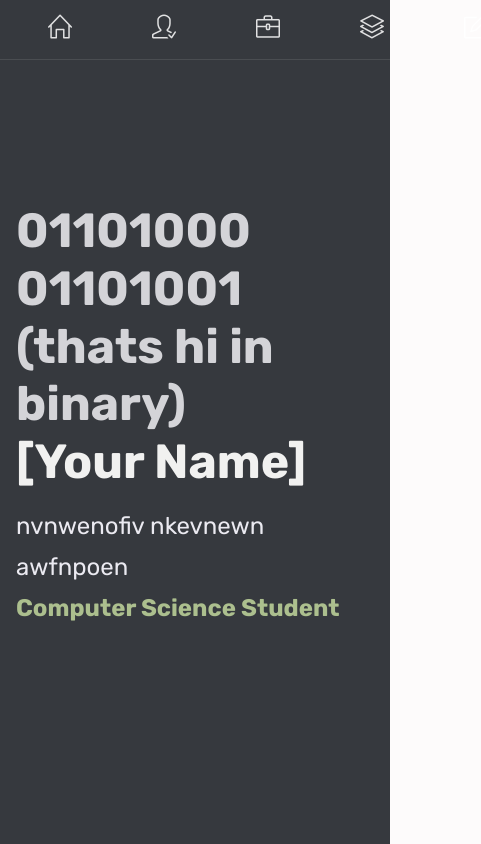
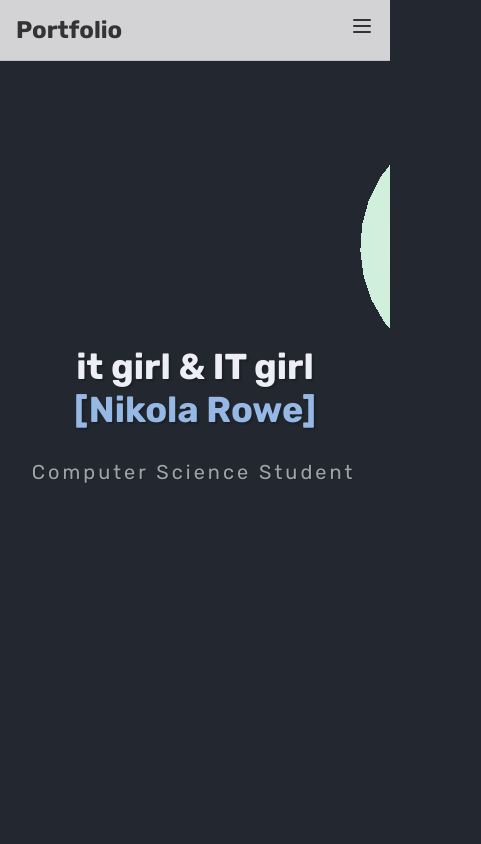
Before and after one commit to nikolaSrowe/nikolaSrowe, a React (Create React App) app: page / in a window 390 px wide. Shown: the top 844 px of the page, 481 px wide, since content can reach past the window. Built offline with nearby package versions, Linux system fonts and the light colour scheme.

Commit message:
updated stuff hero section

```diff
--- a/package.json
+++ b/package.json
@@ -9,6 +9,7 @@
     "@testing-library/react": "^13.4.0",
     "@testing-library/user-event": "^13.5.0",
     "@tweenjs/tween.js": "^25.0.0",
+    "lucide-react": "^0.474.0",
     "particles.js": "^2.0.0",
     "react": "^18.3.1",
     "react-dom": "^18.3.1",
@@ -39,5 +40,10 @@
       "last 1 firefox version",
       "last 1 safari version"
     ]
+  },
+  "devDependencies": {
+    "autoprefixer": "^10.4.20",
+    "postcss": "^8.5.1",
+    "tailwindcss": "^4.0.2"
   }
 }
--- a/src/App.css
+++ b/src/App.css
@@ -6,5 +6,5 @@
   justify-content: center;
   position: relative;
   z-index: 1;
-  background-color: #36393e;
+  background-color: hsl(220, 15%, 16%);
 }
--- a/src/App.js
+++ b/src/App.js
@@ -20,7 +20,6 @@ function App() {
         <Hero />
         <Home />
         <About />
-        <Services />
         <Portfolio />
         <Blog />
         <Contact />
--- a/src/components/hero/Hero.css
+++ b/src/components/hero/Hero.css
@@ -1,71 +1,81 @@
-html, body {
-  height: 100%;
-  margin: 0;
-  padding: 0;
+/*=============== Hero Section ===============*/
+.hero {
+  position: relative;
+  height: 100vh; /* Full viewport height */
+  width: 100vw; /* Full viewport width */
+  background-color: var(--background);
+  color: var(--foreground);
+  display: flex;
+  align-items: center;
+  justify-content: center;
+  text-align: center;
+  padding: 0 1rem;
+  overflow: hidden; /* Prevent scrollbars */
+  margin-bottom: 0; /* Remove any bottom margin */
 }
 
-.hero {
-  display: flex;
-  align-items: center;
-  justify-content: space-between;
-  padding: 2rem 1rem;
-  height: 100vh;
-  width: 100%; /* Ensure it spans the full width */
-  color: #ebeaf1;
-  overflow: hidden; /* Prevent scrollbars from appearing */
+/*=============== Hero Animation Container ===============*/
+.hero-animation {
+  position: absolute;
+  top: 0;
+  left: 0;
+  width: 100%;
+  height: 100%;
+  z-index: 0; /* Ensure animation is behind the content */
 }
 
-
-
+/*=============== Hero Content ===============*/
 .hero-content {
-  max-width: 600px;
+  z-index: 1; /* Ensure content is above the animation */
+  max-width: 1080px;
+  margin: 0 auto;
 }
 
 .hero-title {
-  font-size: 3rem;
-  font-weight: bold;
-  line-height: 1.2;
+  font-size: var(--h1-font-size);
+  font-weight: var(--font-bold);
+  margin-bottom: 1.5rem;
+  text-shadow: 2px 2px 2px rgba(0, 0, 0, 0.2);
 }
 
-.highlight {
-  color: #f1f1f0;
+.hero-title .highlight {
+  color: var(--primary);
 }
 
 .hero-description {
-  font-size: 1.5rem;
-  margin-top: 1rem;
+  font-size: var(--h3-font-size);
+  color: var(--muted-foreground);
+  max-width: 600px;
+  margin: 0 auto;
+  text-shadow: 1px 1px 1px rgba(0, 0, 0, 0.2);
 }
 
+/*=============== Typing Animation (Optional) ===============*/
 .typing {
-  color: #acbf8e;
-  font-weight: bold;
-  border-right: 2px solid #acbf8e;
+  display: inline-block;
+  overflow: hidden;
+  border-right: 0.15em solid var(--primary); /* Typing cursor */
   white-space: nowrap;
-  overflow: hidden;
-  display: inline-block;
-  animation: typing 3s steps(20, end), blink 0.5s step-end infinite alternate;
+  margin: 0 auto;
+  letter-spacing: 0.15em;
+  animation: typing 3.5s steps(40, end), blink-caret 0.75s step-end infinite;
 }
 
 @keyframes typing {
   from {
-      width: 0;
+    width: 0;
   }
   to {
-      width: 100%;
+    width: 100%;
   }
 }
 
-@keyframes blink {
-  from {
-      border-color: transparent;
+@keyframes blink-caret {
+  from,
+  to {
+    border-color: transparent;
   }
-  to {
-      border-color: #acbf8e;
+  50% {
+    border-color: var(--primary);
   }
 }
-
-.hero-animation {
-  position: relative;
-  width: 300px;
-  height: 300px;
-}
--- a/src/components/hero/Hero.jsx
+++ b/src/components/hero/Hero.jsx
@@ -1,19 +1,129 @@
-import React from "react";
+import React, { useEffect, useRef } from "react";
+import * as THREE from "three";
 import "./Hero.css";
 
 const Hero = () => {
+  const containerRef = useRef(null);
+
+  useEffect(() => {
+    if (!containerRef.current) return;
+
+    const scene = new THREE.Scene();
+    const camera = new THREE.PerspectiveCamera(
+      75, // Field of view
+      window.innerWidth / window.innerHeight, // Aspect ratio
+      0.1, // Near clipping plane
+      1000 // Far clipping plane
+    );
+    const renderer = new THREE.WebGLRenderer({ alpha: true });
+    renderer.setSize(window.innerWidth, window.innerHeight); // Set to full viewport size
+    containerRef.current.appendChild(renderer.domElement);
+
+    // Add lighting
+    const ambientLight = new THREE.AmbientLight(0xffffff, 1);
+    scene.add(ambientLight);
+    const directionalLight = new THREE.DirectionalLight(0xffffff, 1);
+    directionalLight.position.set(0, 10, 10);
+    scene.add(directionalLight);
+
+    // Create 2D blob-like shapes with gradients
+    const gradients = [
+      { start: "#e5b9c1", end: "#c8e1d3" },
+      { start: "#dbf4b6", end: "#b1f3cc" },
+      { start: "#9ec1ed", end: "#a0efdb" },
+      { start: "#e7b4c4", end: "#acb7ed" },
+      { start: "#b1f3cc", end: "#9ec1ed" },
+      { start: "#a0efdb", end: "#e7b4c4" },
+      { start: "#acb7ed", end: "#dbf4b6" },
+    ];
+
+    const shapes = [];
+    const numBlobs = 8; // Fixed number of blobs
+    for (let i = 0; i < numBlobs; i++) {
+      const geometry = new THREE.CircleGeometry(5, 32); // Increase radius for larger blobs
+      const canvas = document.createElement("canvas");
+      canvas.width = 256;
+      canvas.height = 256;
+      const context = canvas.getContext("2d");
+      if (context) {
+        const gradient = context.createRadialGradient(128, 128, 0, 128, 128, 128);
+        gradient.addColorStop(0, gradients[i % gradients.length].start); // Cycle through gradients
+        gradient.addColorStop(1, gradients[i % gradients.length].end);
+        context.fillStyle = gradient;
+        context.fillRect(0, 0, 256, 256);
+      }
+      const texture = new THREE.CanvasTexture(canvas);
+      const material = new THREE.MeshBasicMaterial({
+        map: texture,
+        transparent: true,
+        opacity: 0.95,
+        side: THREE.DoubleSide,
+      });
+      const shape = new THREE.Mesh(geometry, material);
+
+      // Constrain blob positions within the visible area
+      const xRange = window.innerWidth * 0.2; // 20% of the screen width
+      const yRange = window.innerHeight * 0.2; // 20% of the screen height
+      const zRange = 10; // Depth range
+
+      shape.position.set(
+        (Math.random() - 0.5) * xRange, // Spread across the width (constrained)
+        (Math.random() - 0.5) * yRange, // Spread across the height (constrained)
+        (Math.random() - 0.5) * zRange // Random depth (closer range)
+      );
+
+      shape.rotation.z = Math.random() * Math.PI;
+      shapes.push(shape);
+      scene.add(shape);
+    }
+
+    camera.position.z = 20; // Adjust camera position to fit the entire scene
+
+    // Animation
+    const animate = () => {
+      requestAnimationFrame(animate);
+      shapes.forEach((shape, i) => {
+        // Constrain movement within the visible area
+        if (shape.position.x > window.innerWidth * 0.2) shape.position.x = window.innerWidth * 0.2;
+        if (shape.position.x < -window.innerWidth * 0.2) shape.position.x = -window.innerWidth * 0.2;
+        if (shape.position.y > window.innerHeight * 0.2) shape.position.y = window.innerHeight * 0.2;
+        if (shape.position.y < -window.innerHeight * 0.2) shape.position.y = -window.innerHeight * 0.2;
+
+        shape.position.y += Math.sin(Date.now() * 0.001 + i) * 0.005;
+        shape.rotation.z += 0.001;
+      });
+      renderer.render(scene, camera);
+    };
+    animate();
+
+    // Handle resize
+    const handleResize = () => {
+      if (!containerRef.current) return;
+      camera.aspect = window.innerWidth / window.innerHeight;
+      camera.updateProjectionMatrix();
+      renderer.setSize(window.innerWidth, window.innerHeight);
+    };
+    window.addEventListener("resize", handleResize);
+
+    return () => {
+      window.removeEventListener("resize", handleResize);
+      if (containerRef.current) {
+        containerRef.current.removeChild(renderer.domElement);
+      }
+    };
+  }, []);
+
   return (
     <section className="hero">
+      <div ref={containerRef} className="hero-animation" />
       <div className="hero-content">
         <h1 className="hero-title">
-        01101000 01101001 <p>{"(thats hi in binary)"}</p>  <span className="highlight">[Your Name]</span>
+          it girl & IT girl<p>{}</p>{" "}
+          <span className="highlight">[Nikola Rowe]</span>
         </h1>
         <p className="hero-description">
-          nvnwenofiv nkevnewn awfnpoen <span className="typing">Computer Science Student</span>
+          <span className="typing">Computer Science Student</span>
         </p>
-      </div>
-      <div className="hero-animation">
-        {/* Add any SVG, animated elements, or images here */}
       </div>
     </section>
   );
--- a/src/components/sidebar/Sidebar.jsx
+++ b/src/components/sidebar/Sidebar.jsx
@@ -1,63 +1,85 @@
-import React from 'react';
+import React, { useState, useEffect } from "react";
+import { Menu, X } from "lucide-react"; // Import icons for the mobile menu
 import "./sidebar.css";
 
 const Sidebar = () => {
-    return (
-        <aside className='aside'>
-            {/* Remove or comment out the logo section */}
-            {/*
-            <div className="sidebar-logo">
-                <a href="#home" className="nav__log">
-                    <img src={Logo} alt="Logo" style={{width: '50px', height: '50px', maxHeight: '50px'}} />
-                </a>
-            </div>
-            */}
+  const [isOpen, setIsOpen] = useState(false); // State for mobile menu toggle
+  const [activeSection, setActiveSection] = useState("home"); // State for active section
 
-            <div className="sidebar-content">
-                <nav className="nav">
-                    <div className="nav__menu">
-                        <ul className="nav__list">
-                            <li className="nav__item">
-                                <a href="#home" className="nav__link">
-                                    <i className="icon-home"></i>
-                                </a>
-                            </li>
+  // Handle scroll to detect active section
+  useEffect(() => {
+    const handleScroll = () => {
+      const sections = document.querySelectorAll("section");
+      const scrollPosition = window.scrollY + 100; // Adjust for better detection
+      sections.forEach((section) => {
+        const top = section.offsetTop;
+        const height = section.offsetHeight;
+        const id = section.getAttribute("id") || "";
+        if (scrollPosition >= top && scrollPosition < top + height) {
+          setActiveSection(id);
+        }
+      });
+    };
+    window.addEventListener("scroll", handleScroll);
+    return () => window.removeEventListener("scroll", handleScroll);
+  }, []);
 
-                            <li className="nav__item">
-                                <a href="#about" className="nav__link">
-                                    <i className="icon-user-following"></i>
-                                </a>
-                            </li>
+  // Smooth scroll to section
+  const scrollToSection = (sectionId) => {
+    const element = document.getElementById(sectionId);
+    if (element) {
+      element.scrollIntoView({ behavior: "smooth" });
+      setIsOpen(false); // Close mobile menu after clicking a link
+    }
+  };
 
-                            <li className="nav__item">
-                                <a href="#services" className="nav__link">
-                                    <i className="icon-briefcase"></i>
-                                </a>
-                            </li>
+  return (
+    <nav className="navbar">
+      <div className="navbar-container">
+        {/* Logo */}
+        <div className="navbar-logo">
+          <span className="logo-text">Portfolio</span>
+        </div>
 
-                            <li className="nav__item">
-                                <a href="#portfolio" className="nav__link">
-                                    <i className="icon-layers"></i>
-                                </a>
-                            </li>
+        {/* Desktop Navigation */}
+        <div className="navbar-links">
+          {["home", "about", "portfolio", "interests", "contact"].map((section) => (
+            <button
+              key={section}
+              onClick={() => scrollToSection(section)}
+              className={`nav-link ${
+                activeSection === section ? "active" : ""
+              }`}
+            >
+              {section.charAt(0).toUpperCase() + section.slice(1)}
+            </button>
+          ))}
+        </div>
 
-                            <li className="nav__item">
-                                <a href="#blog" className="nav__link">
-                                    <i className="icon-note"></i>
-                                </a>
-                            </li>
+        {/* Mobile Menu Toggle */}
+        <div className="mobile-menu-toggle" onClick={() => setIsOpen(!isOpen)}>
+          {isOpen ? <X className="icon" /> : <Menu className="icon" />}
+        </div>
 
-                            <li className="nav__item">
-                                <a href="#contact" className="nav__link">
-                                    <i className="icon-bubble"></i>
-                                </a>
-                            </li>
-                        </ul>
-                    </div>
-                </nav>
-            </div>
-        </aside>
-    );
-}
+        {/* Mobile Navigation */}
+        {isOpen && (
+          <div className="mobile-nav">
+            {["home", "about", "portfolio", "interests", "contact"].map((section) => (
+              <button
+                key={section}
+                onClick={() => scrollToSection(section)}
+                className={`mobile-nav-link ${
+                  activeSection === section ? "active" : ""
+                }`}
+              >
+                {section.charAt(0).toUpperCase() + section.slice(1)}
+              </button>
+            ))}
+          </div>
+        )}
+      </div>
+    </nav>
+  );
+};
 
 export default Sidebar;
--- a/src/components/sidebar/sidebar.css
+++ b/src/components/sidebar/sidebar.css
@@ -1,46 +1,114 @@
-.aside {
+/* Navbar Container */
+.navbar {
     position: fixed;
+    top: 0;
     left: 0;
-    top: 0;
-    background: transparent; /* Fully transparent */
-    border-bottom: 1px solid rgba(255, 255, 255, 0.1); /* Subtle border for visibility */
+    width: 100%;
+    background: rgba(255, 255, 255, 0.8); /* Semi-transparent background */
+    backdrop-filter: blur(10px); /* Blur effect */
+    border-bottom: 1px solid rgba(0, 0, 0, 0.1); /* Subtle border */
+    z-index: 1000; /* Ensure navbar is above other content */
+  }
+
+  /* Navbar Inner Container */
+  .navbar-container {
+    max-width: 1200px;
+    margin: 0 auto;
     padding: 0 1rem;
-    width: 100%;
     height: 60px;
     display: flex;
-    flex-direction: row; /* Keep navbar elements horizontal */
+    justify-content: space-between;
     align-items: center;
-    z-index: 10;
-}
+  }
 
-/* Ensures the navbar content stays centered and aligned properly */
-.sidebar-content {
-    flex: 1;
+  /* Logo */
+  .navbar-logo .logo-text {
+    font-size: 1.5rem;
+    font-weight: bold;
+    color: #333; /* Dark text color */
+  }
+
+  /* Desktop Navigation Links */
+  .navbar-links {
     display: flex;
-    justify-content: center;
-    align-items: center;
-}
+    gap: 1.5rem;
+  }
 
-/* Navbar items stay in a row */
-.nav__list {
-    display: flex;
-    flex-direction: row; /* Ensures elements stay horizontal */
-    justify-content: center;
-    align-items: center;
-    column-gap: 3rem; /* Increased space between items */
-    padding: 0 1rem; /* Added padding for better spacing */
-}
+  .nav-link {
+    font-size: 1rem;
+    color: #333; /* Dark text color */
+    font-weight: 500;
+    transition: color 0.3s;
+    background: none;
+    border: none;
+    cursor: pointer;
+  }
 
-/* Navbar links with better visibility on transparent background */
-.nav__link {
-    font-size: 1.5rem;
-    color: rgba(255, 255, 255, 0.85); /* Lightened color for visibility */
-    font-weight: var(--font-bold);
+  .nav-link:hover {
+    color: #007bff; /* Highlight color on hover */
+  }
+
+  .nav-link.active {
+    color: #007bff; /* Active section color */
+  }
+
+  /* Mobile Menu Toggle */
+  .mobile-menu-toggle {
+    display: none; /* Hidden by default */
+    cursor: pointer;
+  }
+
+  .mobile-menu-toggle .icon {
+    width: 24px;
+    height: 24px;
+    color: #333; /* Dark text color */
+  }
+
+  /* Mobile Navigation */
+  .mobile-nav {
+    display: none; /* Hidden by default */
+    flex-direction: column;
+    background: rgba(255, 255, 255, 0.95); /* Semi-transparent background */
+    backdrop-filter: blur(10px); /* Blur effect */
+    border-bottom: 1px solid rgba(0, 0, 0, 0.1); /* Subtle border */
+    position: absolute;
+    top: 60px;
+    left: 0;
+    width: 100%;
+    padding: 1rem;
+  }
+
+  .mobile-nav-link {
+    font-size: 1rem;
+    color: #333; /* Dark text color */
+    font-weight: 500;
     transition: color 0.3s;
-    padding: 0.5rem 1rem; /* Increased padding for better clickability */
-}
+    background: none;
+    border: none;
+    cursor: pointer;
+    text-align: left;
+    padding: 0.5rem 0;
+  }
 
-/* Hover effect to enhance contrast */
-.nav__link:hover {
-    color: #acbf8e;
-}
+  .mobile-nav-link:hover {
+    color: #007bff; /* Highlight color on hover */
+  }
+
+  .mobile-nav-link.active {
+    color: #007bff; /* Active section color */
+  }
+
+  /* Responsive Styles */
+  @media (max-width: 768px) {
+    .navbar-links {
+      display: none; /* Hide desktop links on mobile */
+    }
+
+    .mobile-menu-toggle {
+      display: block; /* Show mobile menu toggle */
+    }
+
+    .mobile-nav {
+      display: flex; /* Show mobile navigation when open */
+    }
+  }
--- a/src/index.css
+++ b/src/index.css
@@ -2,22 +2,30 @@
 @import url('https://fonts.googleapis.com/css2?family=Rubik:ital,wght@0,300..900;1,300..900&display=swap');
 
 /*=============== Variables CSS ===============*/
-:root{
-  /*========== Colors ==========*/
-  /*Color mode HSL(hue, saturation, lightness)*/
-  --first-color: #96A366;
-  /*#ACC18A*/
-  --title-color: #D4D4D8;
-  /*#605B56*/
-  --text-color: #837A75;
-  /* BEFORE:*/
-  --body-color: #fdfbfb;
-  /* BEFORE: hsl(258, 60%, 98%)*/
-  --container-color:#fdfbfb ;
-  /*#fff*/
+:root {
+  /* Colors */
+  --background: hsl(220, 15%, 16%);
+  --foreground: hsl(240, 33%, 95%);
+  --card: hsl(240, 10%, 3.9%);
+  --card-foreground: hsl(240, 33%, 95%);
+  --popover: hsl(240, 10%, 3.9%);
+  --popover-foreground: hsl(240, 33%, 95%);
+  --primary: hsl(213, 60%, 74%);
+  --primary-foreground: hsl(240, 5.9%, 10%);
+  --secondary: hsl(240, 3.7%, 15.9%);
+  --secondary-foreground: hsl(240, 33%, 95%);
+  --muted: hsl(240, 3.7%, 15.9%);
+  --muted-foreground: hsl(240, 5%, 64.9%);
+  --accent: hsl(196, 68%, 93%);
+  --accent-foreground: hsl(240, 5.9%, 10%);
+  --destructive: hsl(0, 62.8%, 30.6%);
+  --destructive-foreground: hsl(240, 33%, 95%);
+  --border: hsl(240, 3.7%, 15.9%);
+  --input: hsl(240, 3.7%, 15.9%);
+  --ring: hsl(240, 4.9%, 83.9%);
+  --radius: 0.75rem;
 
-  /*========== Font and Typography ==========*/
-  /*.5rem = 8px | 1rem = 16px*/
+  /* Fonts */
   --body-font: "Rubik", sans-serif;
   --h1-font-size: 2.25rem;
   --h2-font-size: 1.5rem;
@@ -26,41 +34,16 @@
   --small-font-size: 0.875rem;
   --smaller-font-size: 0.813rem;
 
-    /*========== Font Weight ==========*/
-    --font-medium: 500;
-    --font-semibold: 600;
-    --font-bold: 700;
+  /* Font Weights */
+  --font-medium: 500;
+  --font-semibold: 600;
+  --font-bold: 700;
 
-    /*========== Box shadow ==========*/
-    --shadow: 0px 5px 20px 0px rgb(69 67 96 / 10%);
-
-    /*========== Border Radius ==========*/
-    --border-radius: 20px;
+  /* Shadows */
+  --shadow: 0px 5px 20px 0px rgba(69, 67, 96, 0.1);
 }
 
-.theme-dark {
-  --first-color: #8AACC1;
-  --title-color: #dedeea;
-  --text-color: #c5c6c7;
-  --body-color: #333333;
-  --container-color: #444444;
-  --shadow: 0px 4px 6px rgba(20, 25, 48, 0.3);
-}
-
-/* Responsive typography */
-@media screen and (max-width: 1024px) {
-  :root {
-    --h1-font-size: 1.75rem;
-    --h2-font-size: 1.25rem;
-    --h3-font-size: 1rem;
-    --normal-font-size: 0.938rem;
-    --small-font-size: 0.813rem;
-    --smaller-font-size: 0.75rem;
-
-  }
-}
-
-/*=============== Variables CSS ===============*/
+/*=============== Base Styles ===============*/
 * {
   margin: 0;
   padding: 0;
@@ -71,27 +54,21 @@ html {
   scroll-behavior: smooth;
 }
 
-body,
-button,
-input,
-textarea {
+body {
   font-family: var(--body-font);
   font-size: var(--normal-font-size);
-}
-
-body{
-  background-color: var(--body-color);
+  background-color: var(--background);
+  color: var(--foreground);
   line-height: 1.7;
-  color: var(--text-color);
 }
 
 h1, h2, h3 {
-  color: var(--title-color);
+  color: var(--foreground);
   font-weight: var(--font-semibold);
   line-height: 1.2;
 }
 
-ul{
+ul {
   list-style: none;
 }
 
@@ -111,7 +88,7 @@ img {
   vertical-align: middle;
 }
 
-/*=============== VResume CSS Classes ===============*/
+/*=============== Utility Classes ===============*/
 .container {
   max-width: 1080px;
   padding-left: 15px;
@@ -150,23 +127,83 @@ img {
   padding: 0.75rem 2rem;
   line-height: 1;
   border-radius: 1.875rem;
-  box-shadow: 0 0 1px rgb(0 0 0 / 0%);
+  box-shadow: 0 0 1px rgba(0, 0, 0, 0);
   border: 1px solid transparent;
   color: #fff;
   display: inline-block;
-  background-color: var(--first-color);
+  background-color: var(--primary);
   font-weight: var(--font-bold);
+}
 
+.btn:hover {
+  animation: button-push 0.3s linear 1;
 }
+
 @keyframes button-push {
   50% {
     transform: scale(0.8);
   }
-  100%{
+  100% {
     transform: scale(1);
   }
 }
 
-.btn:hover {
-animation: button-push 0.3s linear 1;
+/*=============== Custom Classes ===============*/
+.hover-expand {
+  transition: transform 0.3s ease;
 }
+
+.hover-expand:hover {
+  transform: scale(1.05);
+  animation: bob 1s infinite;
+}
+
+@keyframes bob {
+  0%, 100% {
+    transform: translateY(0) scale(1.05);
+  }
+  50% {
+    transform: translateY(-5px) scale(1.05);
+  }
+}
+
+.card-hover {
+  transition: all 0.3s ease;
+}
+
+.card-hover:hover {
+  transform: translateY(-5px);
+  box-shadow: 0 10px 20px rgba(0, 0, 0, 0.2);
+}
+
+.folder-card {
+  position: relative;
+  transition: all 0.3s ease;
+  border-radius: 8px 8px 20px 20px;
+  overflow: visible;
+  min-height: 200px;
+  display: flex;
+  flex-direction: column;
+}
+
+.folder-card::before {
+  content: '';
+  position: absolute;
+  top: -15px;
+  left: 20px;
+  width: 40%;
+  height: 15px;
+  background: inherit;
+  border-radius: 5px 5px 0 0;
+}
+
+.folder-card:hover {
+  transform: translateY(-5px) scale(1.02);
+  box-shadow: 0 15px 30px rgba(0, 0, 0, 0.3);
+}
+
+html, body, #root {
+  height: 100%;
+  margin: 0;
+  padding: 0;
+}
```
Also changed, not shown: src/components/home/Home.jsx (+1 -12 lines), src/components/home/home.css (+5 -6 lines), 1 other file (tests, documents, lock files or other folders).
